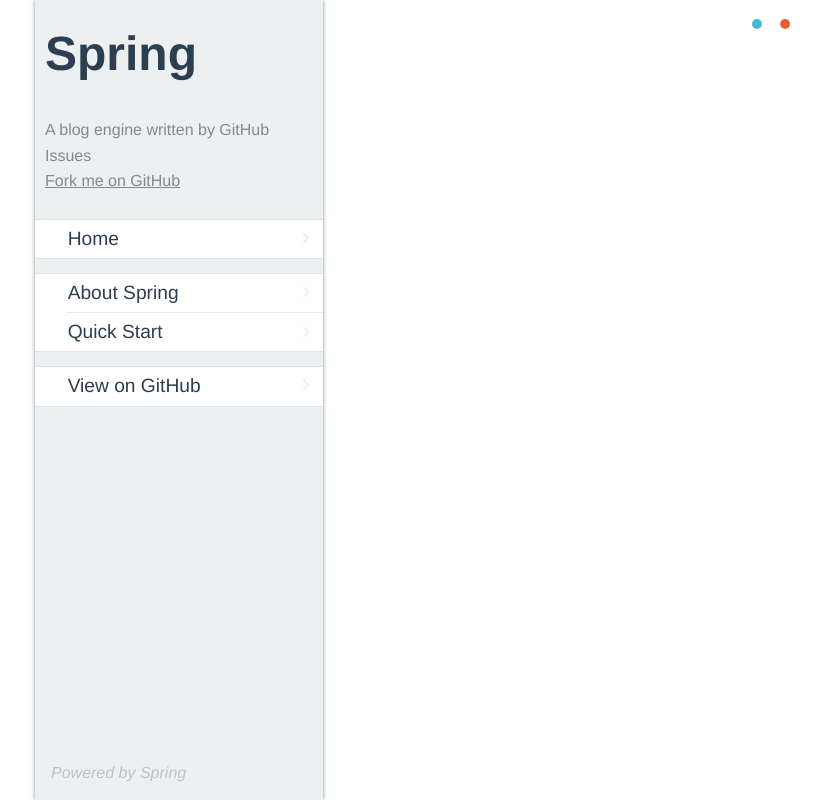
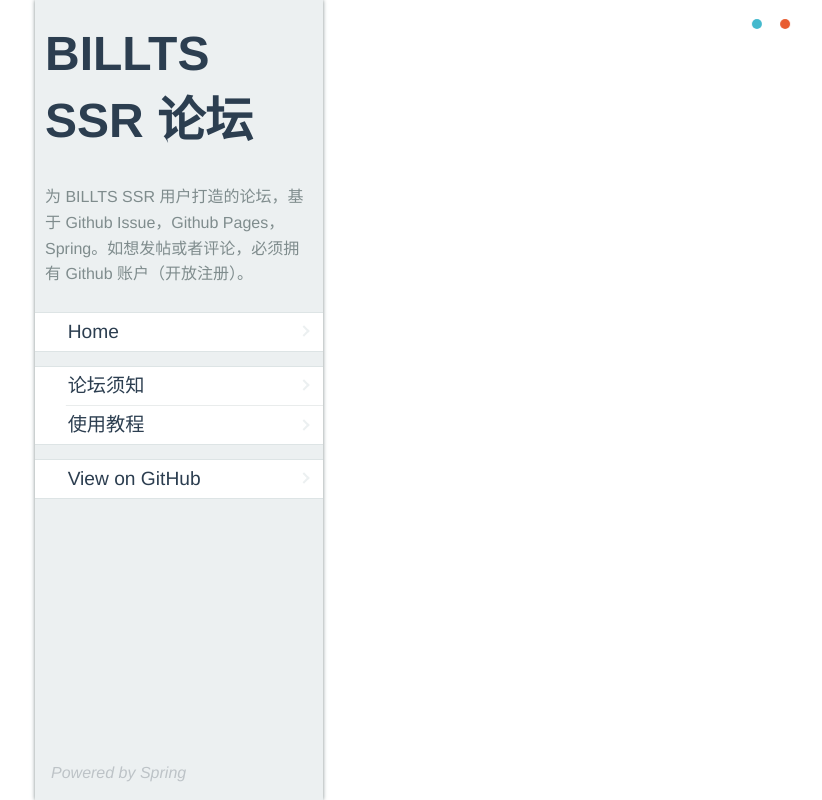
Before and after one commit to ranger2017/ssr-forum, a website: page index.html in a window 1280 px wide. Shown: the whole page, without its empty margins (29-851 px from the left). Drawn offline with Linux system fonts and the light colour scheme.

Commit message:
Uploaded by Bill.T.S' auto uploader.

```diff
--- a/index.html
+++ b/index.html
@@ -22,19 +22,19 @@
 <script>
 $.extend(spring.config, {
   // my blog title
-  title: 'Spring',
+  title: 'BILLTS SSR 论坛',
   // my blog description
-  desc: "A blog engine written by GitHub Issues  \n[Fork me on GitHub](https://github.com/zhaoda/spring)",
+  desc: "为 BILLTS SSR 用户打造的论坛，基于 Github Issue，Github Pages，Spring。如想发帖或者评论，必须拥有 Github 账户（开放注册）。",
   // my github username
-  owner: 'zhaoda',
+  owner: 'coder-bts',
   // creator's username
-  creator: 'zhaoda',
+  creator: 'coder-bts',
   // the repository name on github for writting issues
-  repo: 'spring',
+  repo: 'ssr-forum',
   // custom page
   pages: [
-    {name: 'About Spring', number: 1},
-    {name: 'Quick Start', number: 2}
+    {name: '论坛须知', number: 1},
+    {name: '使用教程', number: 2}
   ]
 })
 </script>
```
